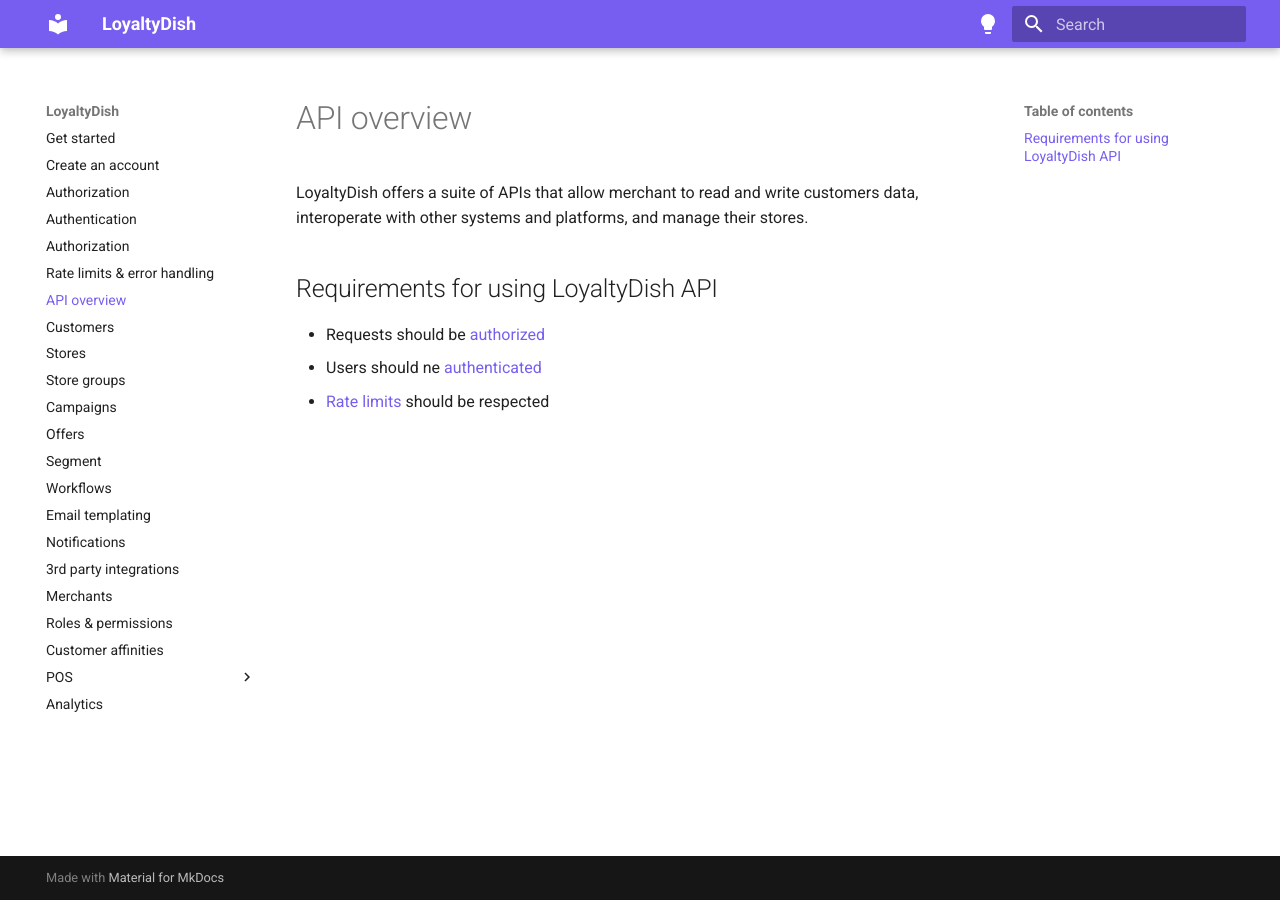
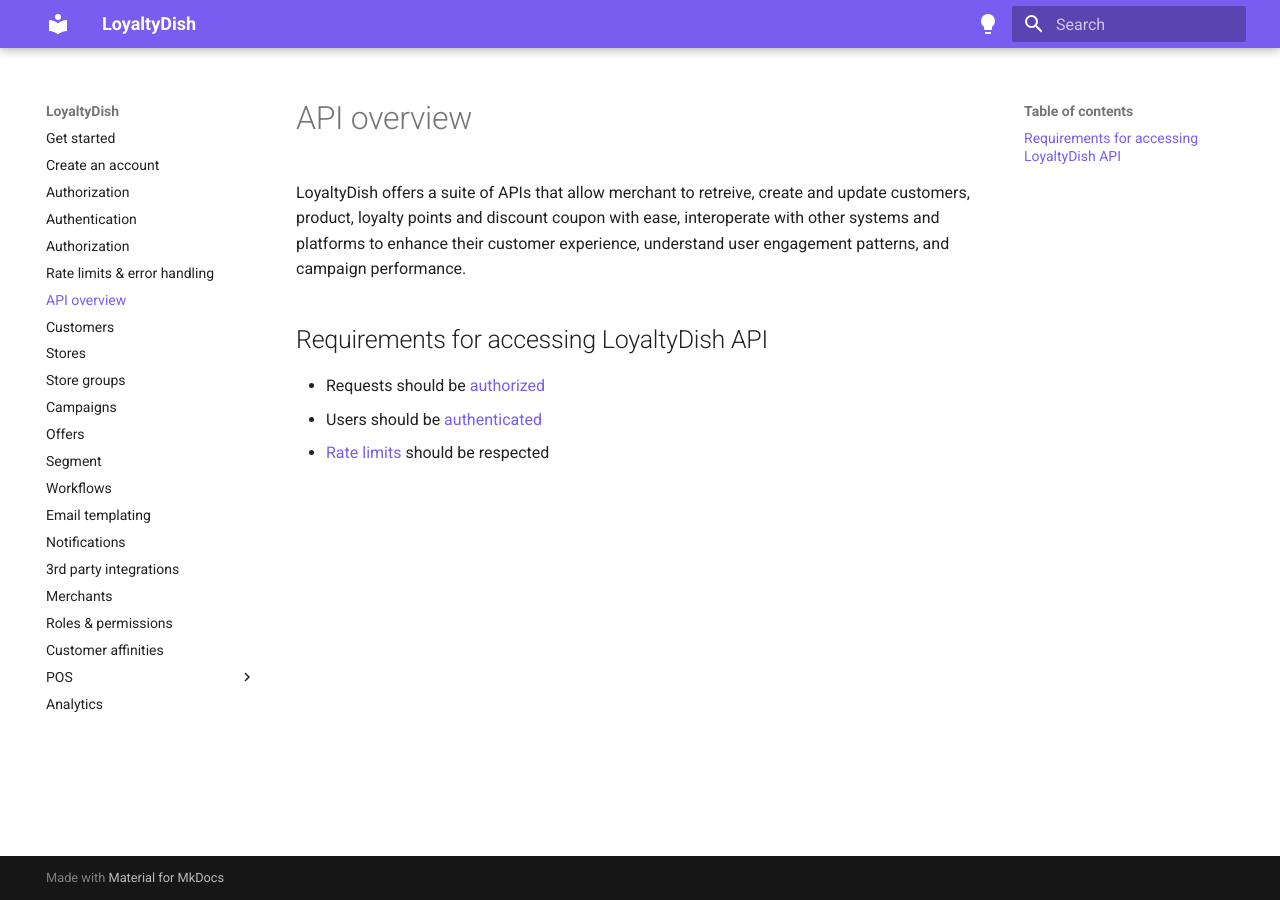
Before and after one commit to Loyaltydish/loyaltydish-docs, an MkDocs documentation site: the page built from docs/api_overview.md, in a window 1280 px wide. Built offline with MkDocs 1.6.1 and Material for MkDocs 9.7.7, drawn with Linux system fonts in a browser that asks for light colours.

Commit message:
Update api_overview.md

```diff
--- a/docs/api_overview.md
+++ b/docs/api_overview.md
@@ -1,7 +1,7 @@
-LoyaltyDish offers a suite of APIs that allow merchant to read and write customers data, interoperate with other systems and platforms, and manage their stores.
+LoyaltyDish offers a suite of APIs that allow merchant to retreive, create and update customers, product, loyalty points and discount coupon with ease, interoperate with other systems and platforms to enhance their customer experience, understand user engagement patterns, and campaign performance.
 
-## Requirements for using LoyaltyDish API
+## Requirements for accessing LoyaltyDish API
 
 - Requests should be [authorized](/loyaltydish-docs/authorization)
-- Users should ne [authenticated](/loyaltydish-docs/authentication)
+- Users should be [authenticated](/loyaltydish-docs/authentication)
 - [Rate limits](/loyaltydish-docs/rate_limits_and_error_handling) should be respected
```
